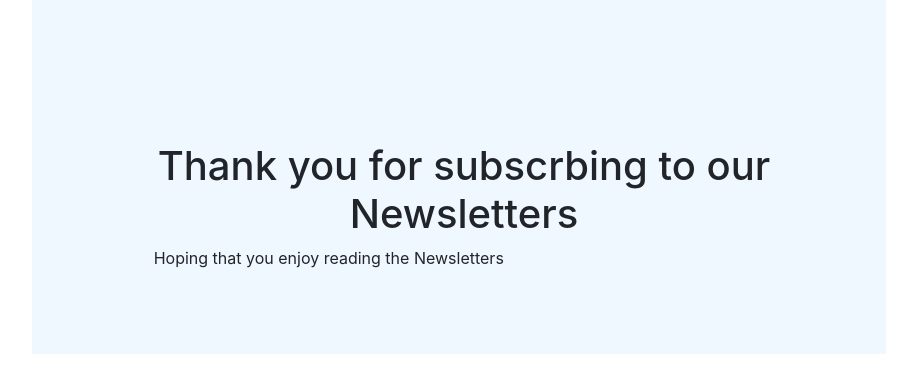
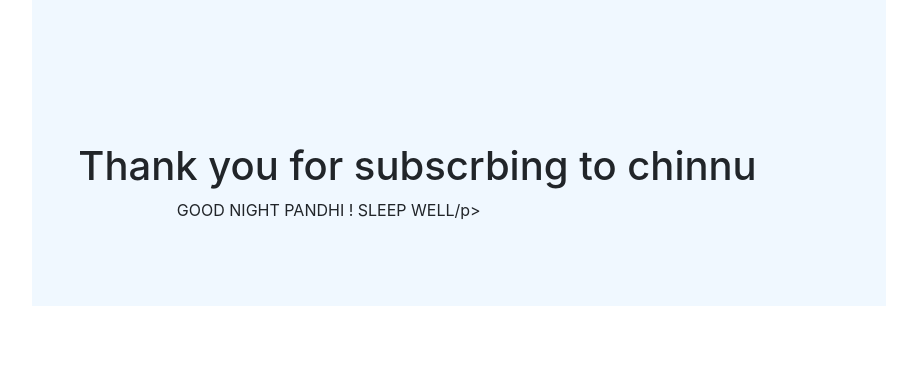
Before and after one commit to sanjaysaahu/News-Letter-signup, a website: page successpage.html in a window 1280 px wide. Shown: the whole page, without its empty margins (181-1098 px from the left). Drawn offline with nearby package versions, Linux system fonts and the light colour scheme.

Commit message:
forth commit

```diff
--- a/successpage.html
+++ b/successpage.html
@@ -97,8 +97,8 @@
 
   <div>
     <img class="mb-4" src="images/news.png" alt="Newsletter" height="50px" width="50px">
-    <h1>Thank you for subscrbing to our Newsletters</h1>
-    <p class="fs-5 col-md-8">Hoping that you enjoy reading the Newsletters</p>
+    <h1>Thank you for subscrbing to chinnu</h1>
+    <p class="fs-5 col-md-8">GOOD NIGHT PANDHI ! SLEEP WELL/p>
 </div>
 
 
```
